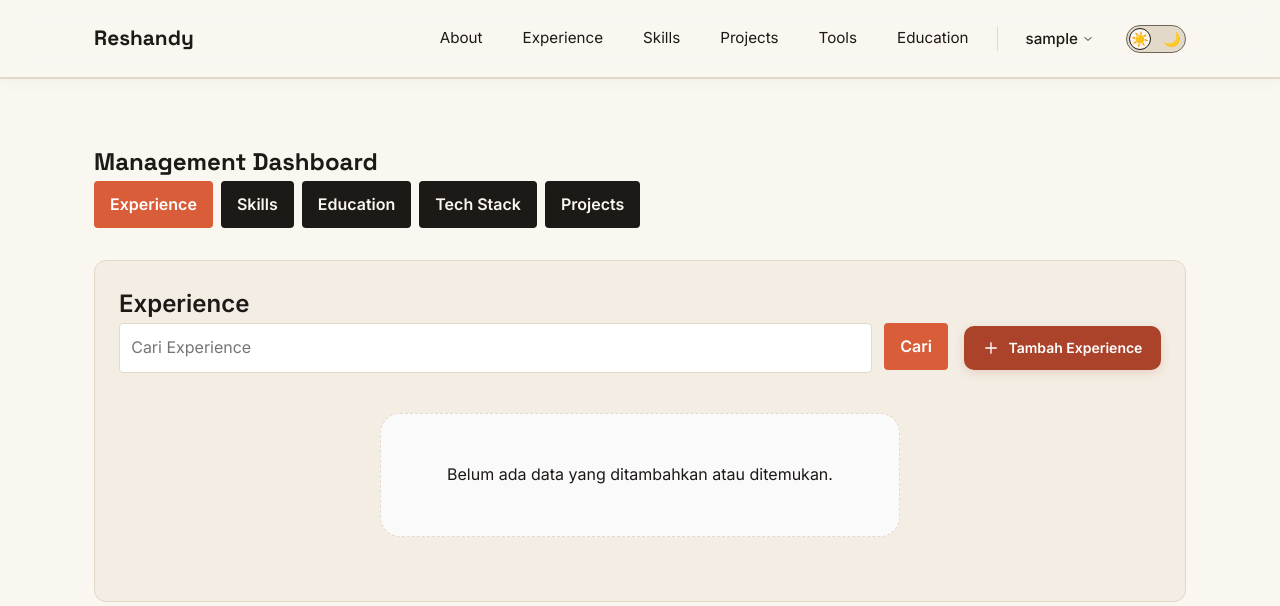
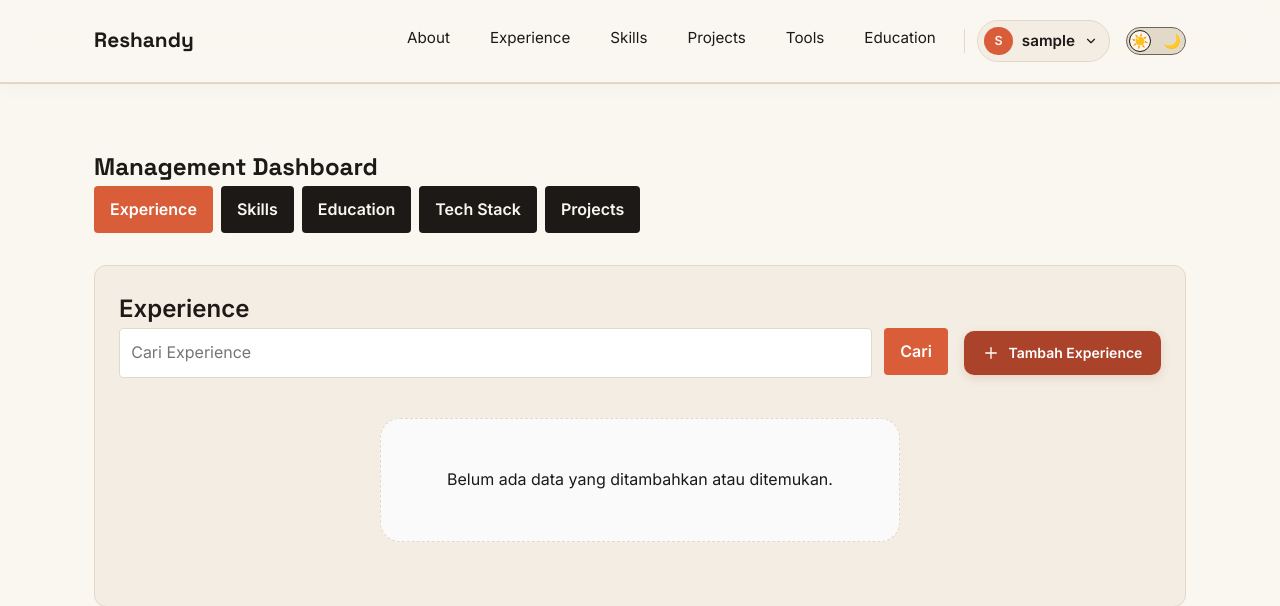
Before and after one commit to reshandytaftazani/myportofolio, a Django app: page /dashboard/ in a window 1280 px wide. Shown: the top 606 px of the page. Run offline with Django 5.2, Linux system fonts and the light colour scheme; the visitor is signed in with stand-in values (Sample User, id 1); data that the repository does not hold is empty.

Commit message:
Fix: Improve account dropdown styling and positioning

```diff
--- a/static/css/style.css
+++ b/static/css/style.css
@@ -128,59 +128,152 @@ h1, .brand {
     align-items: center;
 }
 
+/* Keep the hover target connected while the pointer crosses the menu gap. */
+.user-dropdown::after {
+    content: "";
+    position: absolute;
+    top: 100%;
+    left: 50%;
+    width: max(100%, 190px);
+    height: 0.5rem;
+    transform: translateX(-50%);
+}
+
 .user-btn {
-    background: none;
-    border: none;
+    background: var(--surface);
+    border: 1px solid var(--line);
     color: var(--ink);
     font-size: 0.95rem;
     font-family: inherit;
-    font-weight: 500;
+    font-weight: 600;
     cursor: pointer;
-    padding: 0.4rem 1rem;
-    border-radius: var(--radius);
-    transition: background-color 0.2s ease, color 0.2s ease;
-    display: flex;
-    align-items: center;
+    padding: 0.35rem 0.7rem 0.35rem 0.4rem;
+    border-radius: 999px;
+    transition: background-color 0.2s ease, border-color 0.2s ease, box-shadow 0.2s ease;
+    display: flex;
+    align-items: center;
+    gap: 0.55rem;
 }
 
 .user-btn:hover {
-    background-color: var(--accent);
+    background-color: var(--paper);
+    border-color: var(--accent);
+    box-shadow: 0 0 0 3px rgba(217, 93, 57, 0.12);
+}
+
+.user-avatar {
+    display: grid;
+    place-items: center;
+    width: 1.8rem;
+    height: 1.8rem;
+    flex: 0 0 auto;
+    border-radius: 50%;
+    background: var(--accent);
     color: var(--paper);
+    font-size: 0.78rem;
+    font-weight: 700;
+    text-transform: uppercase;
+}
+
+.user-btn-name {
+    max-width: 11rem;
+    overflow: hidden;
+    text-overflow: ellipsis;
+    white-space: nowrap;
+}
+
+.user-btn-chevron {
+    flex: 0 0 auto;
+    transition: transform 0.22s ease;
+}
+
+.user-dropdown:hover .user-btn-chevron,
+.user-dropdown:focus-within .user-btn-chevron {
+    transform: rotate(180deg);
 }
 
 .user-dropdown-content {
-    display: none;
+    display: block;
+    visibility: hidden;
+    opacity: 0;
+    pointer-events: none;
     position: absolute;
     top: 100%;
-    right: 0;
+    left: 50%;
     margin-top: 0.25rem;
-    background-color: var(--paper);
-    min-width: 160px;
-    box-shadow: 0 8px 16px rgba(0,0,0,0.1);
+    transform: translate(-50%, -0.25rem);
+    background: linear-gradient(155deg, var(--paper), var(--surface));
+    min-width: 190px;
+    padding: 0.4rem;
+    box-shadow: 0 18px 42px rgba(0,0,0,0.22), 0 4px 12px rgba(0,0,0,0.12);
     border: 1px solid var(--line);
-    border-radius: var(--radius);
+    border-radius: 14px;
+    backdrop-filter: blur(16px);
     z-index: 1000;
-    overflow: hidden;
-}
-
-.user-dropdown:hover .user-dropdown-content {
-    display: block;
+    overflow: visible;
+    transition: opacity 0.28s ease, transform 0.28s ease, visibility 0s linear 0.36s;
+}
+
+.user-dropdown:hover .user-dropdown-content,
+.user-dropdown:focus-within .user-dropdown-content {
+    visibility: visible;
+    opacity: 1;
+    pointer-events: auto;
+    transform: translate(-50%, 0);
+    transition-delay: 0s;
 }
 
 .user-dropdown-content a {
     color: var(--ink);
-    padding: 0.75rem 1rem;
+    padding: 0.7rem 0.75rem;
     text-decoration: none;
-    display: block;
+    display: flex;
+    align-items: center;
+    gap: 0.75rem;
     text-align: left;
     margin: 0;
-    border-radius: 0;
-    transition: background-color 0.2s ease;
+    border-radius: 9px;
+    font-size: 0.91rem;
+    font-weight: 550;
+    transition: background-color 0.18s ease, color 0.18s ease, transform 0.18s ease;
 }
 
 .user-dropdown-content a:hover {
     background-color: var(--surface);
     color: var(--accent);
+    transform: translateX(2px);
+}
+
+.user-dropdown-content a:focus-visible {
+    outline: 2px solid var(--accent);
+    outline-offset: -2px;
+}
+
+.account-menu-icon {
+    width: 1.1rem;
+    height: 1.1rem;
+    flex: 0 0 auto;
+}
+
+.user-dropdown-content .user-dropdown-logout {
+    margin-top: 0.3rem;
+    padding-top: 0.8rem;
+    border-top: 1px solid var(--line);
+    color: #b42318;
+}
+
+.user-dropdown-content .user-dropdown-logout:hover {
+    color: #b42318;
+    background: rgba(180, 35, 24, 0.08);
+}
+
+[data-theme="dark"] .user-dropdown-content .user-dropdown-logout,
+[data-theme="dark"] .user-dropdown-content .user-dropdown-logout:hover {
+    color: #ff9d95;
+}
+
+[data-theme="dark"] .user-dropdown-content .user-dropdown-logout:hover {
+    background: rgba(255, 157, 149, 0.12);
 }
 
 /* Section Hero dengan CSS Grid */
--- a/templates/base.html
+++ b/templates/base.html
@@ -17,7 +17,7 @@
         <link rel="preconnect" href="https://fonts.gstatic.com" crossorigin>
         <link href="https://fonts.googleapis.com/css2?family=Inter:wght@400;500;600&family=Space+Grotesk:wght@500;700&display=swap" rel="stylesheet">
         <link href="https://unpkg.com/aos@2.3.1/dist/aos.css" rel="stylesheet">
-        <link rel="stylesheet" href="/static/css/style.css?v=9">
+        <link rel="stylesheet" href="/static/css/style.css?v=12">
         <link rel="stylesheet" href="{% static 'css/resources.css' %}?v=2">
         <script src="{% static 'js/ajax.js' %}"></script>
         <script src="{% static 'js/toast.js' %}?v=2"></script>
@@ -49,15 +49,22 @@
 
                     {% if user.is_authenticated %}
                         <div class="user-dropdown">
-                            <button class="user-btn" aria-haspopup="true" aria-expanded="false">
-                                {{ user.username }}
-                                <svg width="12" height="12" viewBox="0 0 24 24" fill="none" stroke="currentColor" stroke-width="2" stroke-linecap="round" stroke-linejoin="round" style="margin-left:4px; vertical-align:middle;"><polyline points="6 9 12 15 18 9"></polyline></svg>
+                            <button type="button" class="user-btn" aria-haspopup="true" aria-expanded="false">
+                                <span class="user-avatar" aria-hidden="true">{{ user.username|first|upper }}</span>
+                                <span class="user-btn-name">{{ user.username }}</span>
+                                <svg class="user-btn-chevron" width="14" height="14" viewBox="0 0 24 24" fill="none" stroke="currentColor" stroke-width="2" stroke-linecap="round" stroke-linejoin="round" aria-hidden="true"><polyline points="6 9 12 15 18 9"></polyline></svg>
                             </button>
-                            <div class="user-dropdown-content">
+                            <div class="user-dropdown-content" role="group" aria-label="Menu akun">
                                 {% if user.is_superuser or is_editor %}
-                                    <a href="{% url 'main:dashboard' %}">Dashboard</a>
+                                    <a href="{% url 'main:dashboard' %}">
+                                        <svg class="account-menu-icon" viewBox="0 0 24 24" fill="none" stroke="currentColor" stroke-width="1.8" stroke-linecap="round" stroke-linejoin="round" aria-hidden="true" focusable="false"><rect x="3" y="3" width="8" height="8" rx="2"/><rect x="13" y="3" width="8" height="5" rx="2"/><rect x="13" y="10" width="8" height="11" rx="2"/><rect x="3" y="13" width="8" height="8" rx="2"/></svg>
+                                        <span>Dashboard</span>
+                                    </a>
                                 {% endif %}
-                                <a href="{% url 'main:logout' %}">Logout</a>
+                                <a class="user-dropdown-logout" href="{% url 'main:logout' %}">
+                                    <svg class="account-menu-icon" viewBox="0 0 24 24" fill="none" stroke="currentColor" stroke-width="1.8" stroke-linecap="round" stroke-linejoin="round" aria-hidden="true" focusable="false"><path d="M10 17l5-5-5-5"/><path d="M15 12H3"/><path d="M12 3h6a3 3 0 0 1 3 3v12a3 3 0 0 1-3 3h-6"/></svg>
+                                    <span>Logout</span>
+                                </a>
                             </div>
                         </div>
                     {% else %}
```
Also changed, not shown: other parts of static/css/style.css (+26 -4 lines).
